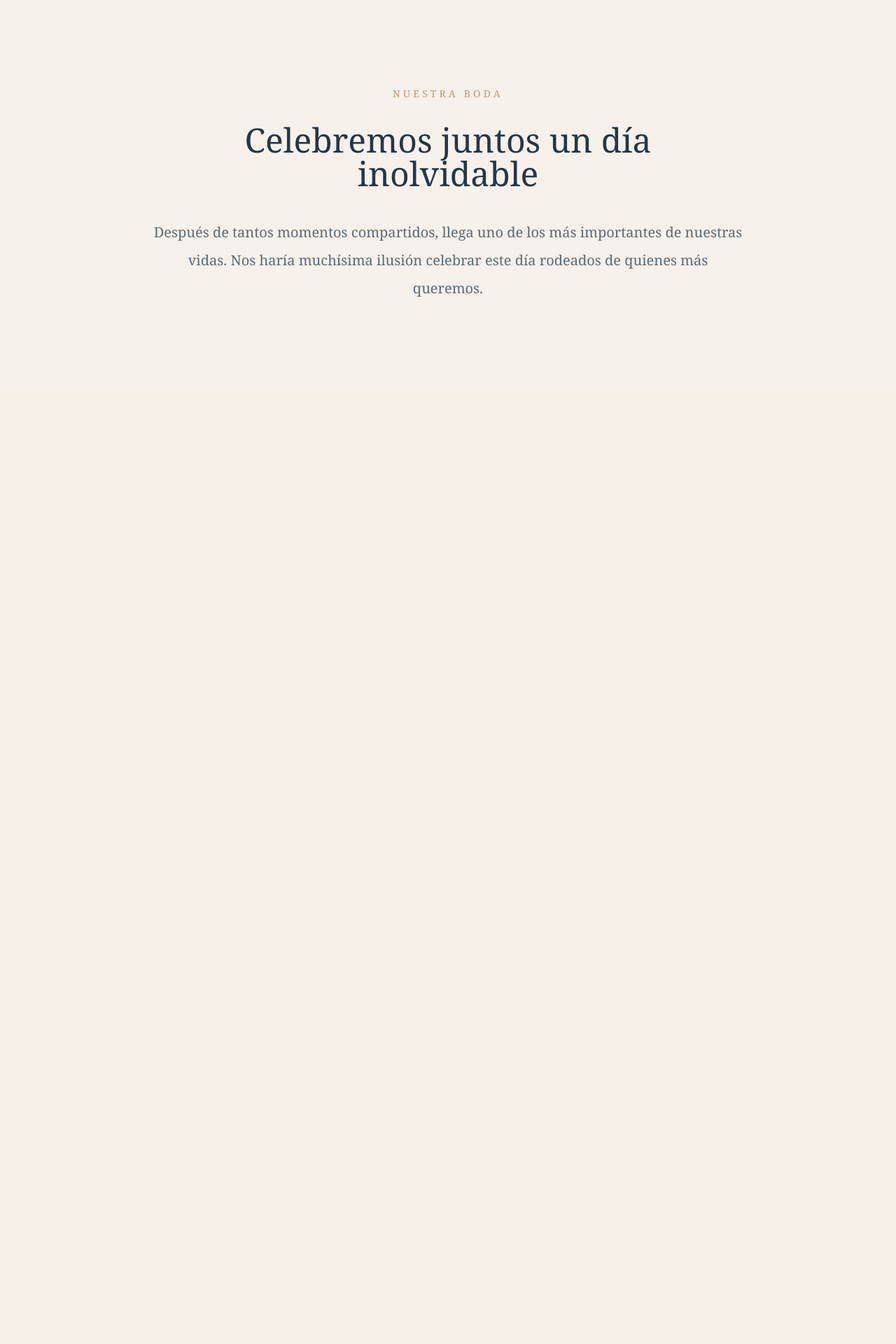
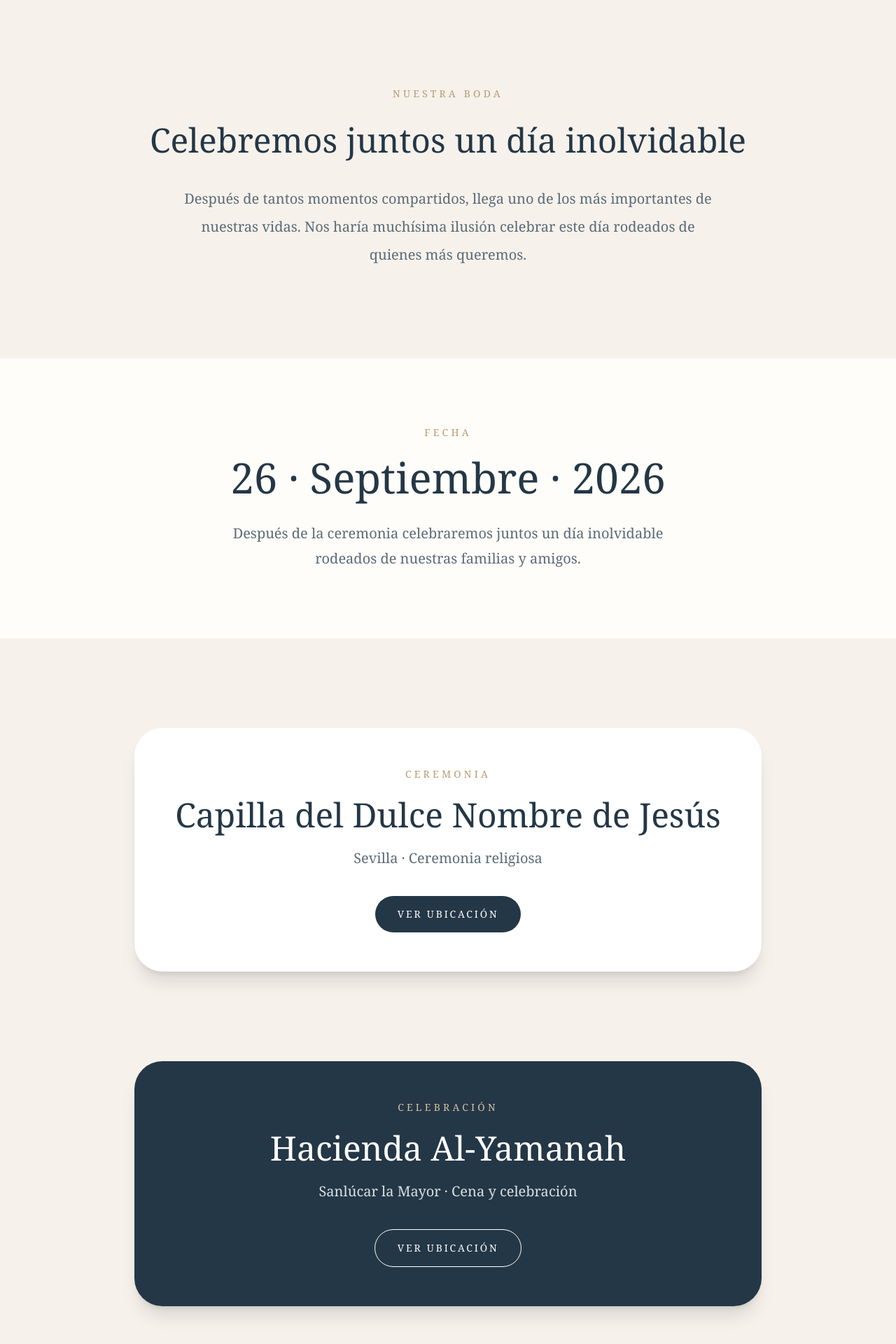
Before and after one commit to migueldevicente7-boop/boda-isabel-miguel, a Next.js app: page / in a window 1280 px wide. Shown: the part 804-2724 px from the top of the page at 70% size. Before the commit the page ends 1364 px from the top, so only its background shows below. Built offline with nearby package versions, Linux system fonts and the light colour scheme.

Commit message:
Update page.tsx

```diff
--- a/app/page.tsx
+++ b/app/page.tsx
@@ -5,13 +5,13 @@ export default function Home() {
       {/* HERO */}
       <section className="relative h-screen flex items-center justify-center overflow-hidden">
 
-        {/* Fondo */}
-        <div className="absolute inset-0 bg-[url('https://images.unsplash.com/photo-1519741497674-611481863552?q=80&w=2070&auto=format&fit=crop')] bg-cover bg-center" />
+        {/* FOTO DE FONDO */}
+        <div className="absolute inset-0 bg-[url('/foto-boda.JPEG')] bg-cover bg-center" />
 
-        {/* Overlay oscuro */}
-        <div className="absolute inset-0 bg-black/35" />
+        {/* OVERLAY */}
+        <div className="absolute inset-0 bg-black/40" />
 
-        {/* Contenido */}
+        {/* CONTENIDO */}
         <div className="relative z-10 text-center px-6">
 
           <p className="uppercase tracking-[0.4em] text-sm text-[#f6f1eb] mb-8">
@@ -36,15 +36,21 @@ export default function Home() {
             </p>
           </div>
 
-          <button className="mt-12 px-8 py-4 border border-[#f6f1eb] text-[#f6f1eb] uppercase tracking-[0.2em] text-sm hover:bg-[#f6f1eb] hover:text-[#243746] transition duration-500">
+          <a
+            href="#info"
+            className="inline-block mt-12 px-8 py-4 border border-[#f6f1eb] text-[#f6f1eb] uppercase tracking-[0.2em] text-sm hover:bg-[#f6f1eb] hover:text-[#243746] transition duration-500"
+          >
             Confirmar asistencia
-          </button>
+          </a>
 
         </div>
       </section>
 
-      {/* INTRO */}
-      <section className="max-w-4xl mx-auto px-6 py-32 text-center">
+      {/* INFORMACIÓN */}
+      <section
+        id="info"
+        className="max-w-5xl mx-auto px-6 py-32 text-center"
+      >
 
         <p className="uppercase tracking-[0.3em] text-sm text-[#b89b72] mb-8">
           Nuestra boda
@@ -54,10 +60,79 @@ export default function Home() {
           Celebremos juntos un día inolvidable
         </h2>
 
-        <p className="text-xl leading-10 text-[#5b6b76]">
-          Después de tantos momentos compartidos, llega uno de los más importantes de nuestras vidas.
-          Nos haría muchísima ilusión celebrar este día rodeados de quienes más queremos.
+        <p className="text-xl leading-10 text-[#5b6b76] max-w-3xl mx-auto">
+          Después de tantos momentos compartidos, llega uno de los más importantes
+          de nuestras vidas. Nos haría muchísima ilusión celebrar este día rodeados
+          de quienes más queremos.
         </p>
+
+      </section>
+
+      {/* FECHA */}
+      <section className="py-24 text-center bg-[#fffdf9]">
+
+        <p className="uppercase tracking-[0.3em] text-sm text-[#b89b72] mb-6">
+          Fecha
+        </p>
+
+        <h2 className="text-6xl font-serif mb-8">
+          26 · Septiembre · 2026
+        </h2>
+
+        <p className="text-xl text-[#5b6b76] max-w-2xl mx-auto leading-9">
+          Después de la ceremonia celebraremos juntos un día inolvidable rodeados
+          de nuestras familias y amigos.
+        </p>
+
+      </section>
+
+      {/* CEREMONIA */}
+      <section className="py-32 px-6">
+
+        <div className="max-w-4xl mx-auto bg-white rounded-[40px] p-14 shadow-xl text-center">
+
+          <p className="uppercase tracking-[0.3em] text-sm text-[#b89b72] mb-6">
+            Ceremonia
+          </p>
+
+          <h3 className="text-5xl font-serif mb-6">
+            Capilla del Dulce Nombre de Jesús
+          </h3>
+
+          <p className="text-xl text-[#5b6b76] mb-10">
+            Sevilla · Ceremonia religiosa
+          </p>
+
+          <button className="px-8 py-4 bg-[#243746] text-white uppercase tracking-[0.2em] text-sm rounded-full hover:opacity-90 transition">
+            Ver ubicación
+          </button>
+
+        </div>
+
+      </section>
+
+      {/* CELEBRACIÓN */}
+      <section className="pb-32 px-6">
+
+        <div className="max-w-4xl mx-auto bg-[#243746] rounded-[40px] p-14 shadow-xl text-center text-white">
+
+          <p className="uppercase tracking-[0.3em] text-sm text-[#d6c1a3] mb-6">
+            Celebración
+          </p>
+
+          <h3 className="text-5xl font-serif mb-6">
+            Hacienda Al-Yamanah
+          </h3>
+
+          <p className="text-xl text-[#d9e0e5] mb-10">
+            Sanlúcar la Mayor · Cena y celebración
+          </p>
+
+          <button className="px-8 py-4 border border-white uppercase tracking-[0.2em] text-sm rounded-full hover:bg-white hover:text-[#243746] transition duration-500">
+            Ver ubicación
+          </button>
+
+        </div>
 
       </section>
 
```
